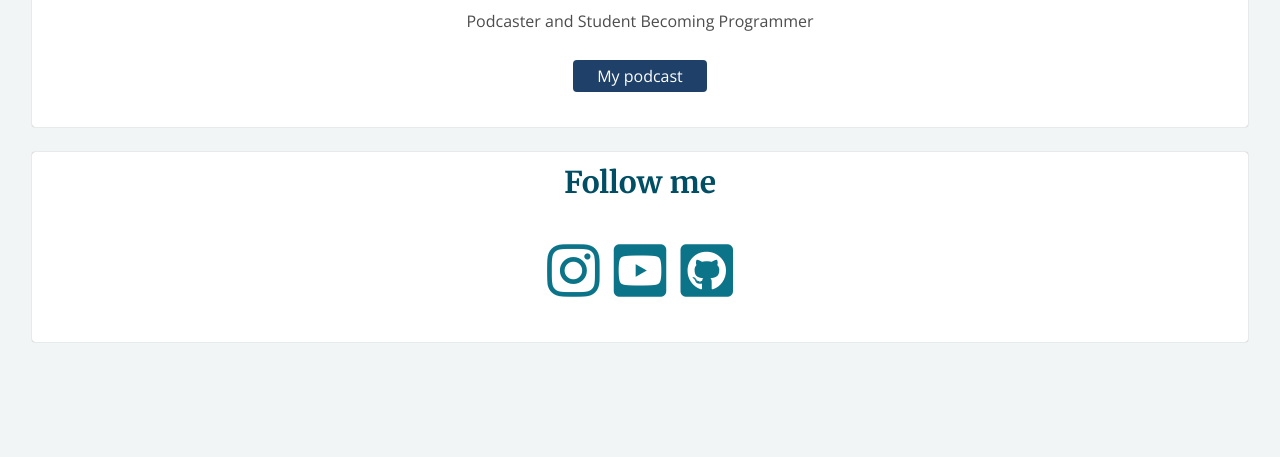
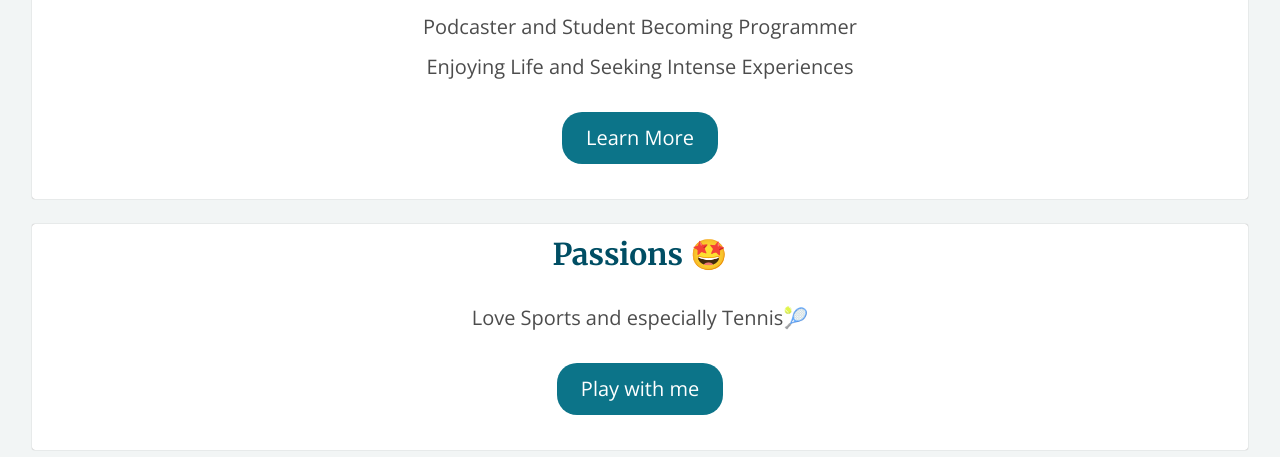
Before and after one commit to comedauve/profile, a plain HTML site: page index.html in a window 1280 px wide. Shown: the part 495-952 px from the top of the page. Before the commit the page ends 891 px from the top, so only its background shows below. Drawn offline with nearby package versions, Linux system fonts and the light colour scheme.

Commit message:
make my profile prettier

```diff
--- a/index.html
+++ b/index.html
@@ -13,7 +13,14 @@
       <h1>Hey, I'm Côme 🤙🏼</h1>
       <img src="images/vraire miniature vidéo.jpg" alt="Côme pic" width="450px" class="img-circle">
       <p>Podcaster and Student Becoming Programmer</p>
-      <a href="#" class="btn-blue">My podcast</a>
+      <p>Enjoying Life and Seeking Intense Experiences</p>
+      <a href="#" class="btn-blue">Learn More</a>
+    </div>
+
+    <div class="card">
+      <h2>Passions 🤩</h2>
+      <p>Love Sports and especially Tennis🎾</p>
+      <a href="#" class="btn-blue">Play with me</a>
     </div>
 
     <div class="card">
--- a/style.css
+++ b/style.css
@@ -1,6 +1,7 @@
 @import url('https://fonts.googleapis.com/css2?family=Merriweather:wght@400;700&family=Open+Sans&display=swap');
 body {
   font-family: 'Open Sans', sans-serif;
+  font-size: 20;
   background-color: rgb(242,245,245);
   color: rgba(0,0,0,0.7);
   line-height: 1;
@@ -55,10 +56,10 @@ a{
   border-radius: 3%;
 }
 .btn-blue {
-  background-color: #1f4068;
-  padding: 8px 24px;
+  background-color: #0C7489;
+  padding: 16px 24px;
   color: white;
-  border-radius: 4px;
+  border-radius: 20px;
   display: inline-block;
   /*stay inline but behave like a block, respect padding and margin on all sides*/
   margin: 15px;
@@ -82,7 +83,7 @@ a{
 
 .fab {
   font-size: 60px;
-  transition: 0.7;
+  transition: 0.7s;
 }
 
 .fab:hover{
```
